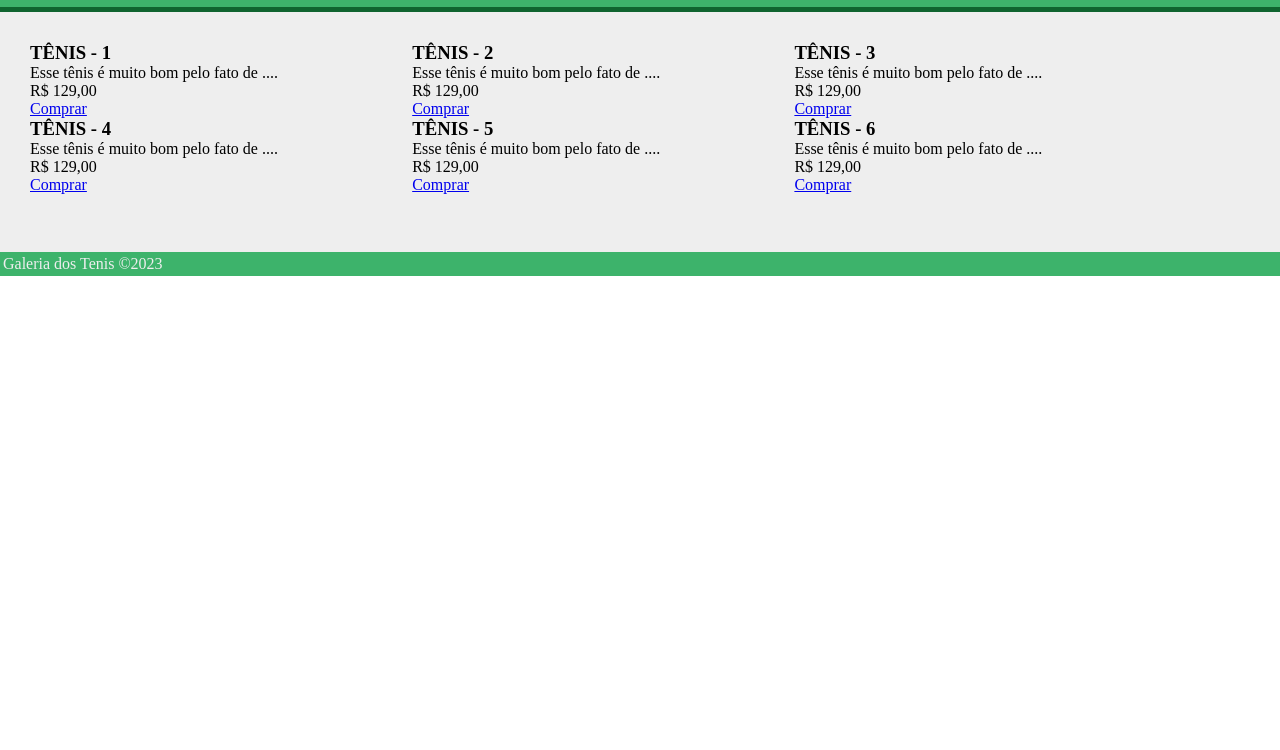
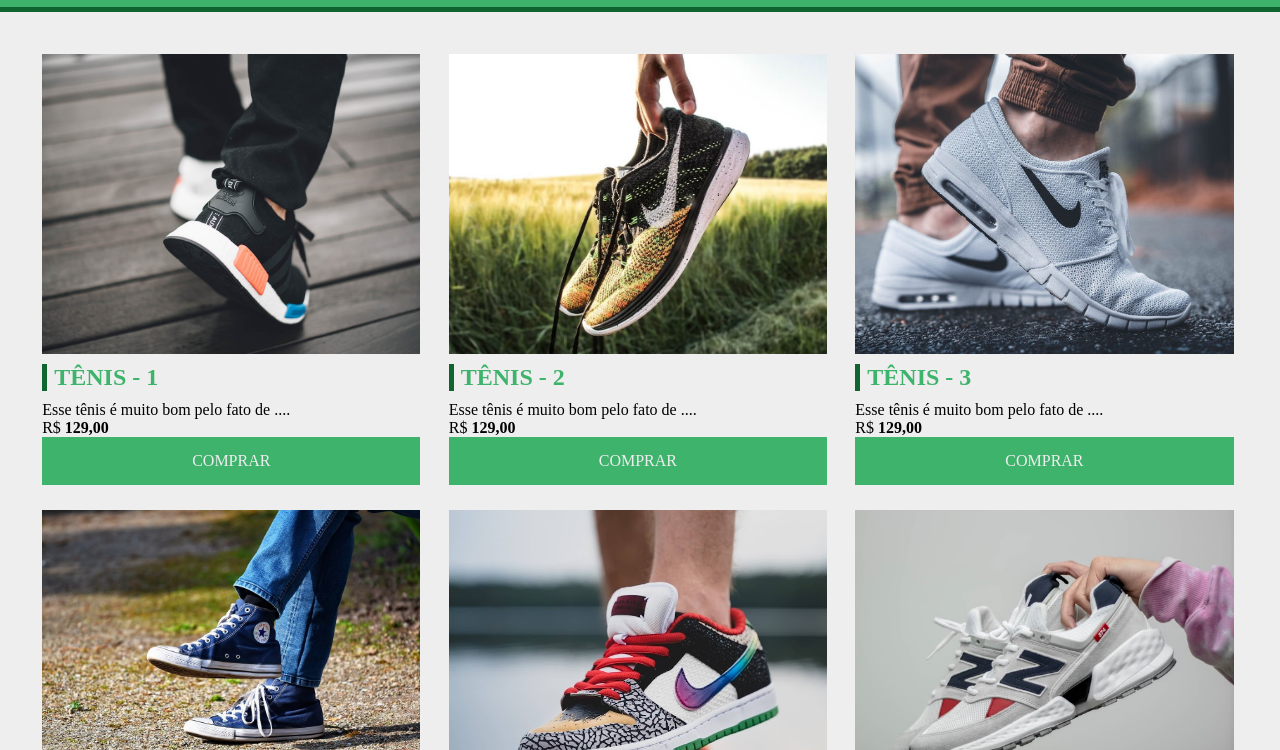
Before and after one commit to vfideelis/projeto-css-html, a plain HTML site: page index.html in a window 1280 px wide. Shown: the part 50-800 px from the top of the page. Drawn offline with Linux system fonts and the light colour scheme.

Commit message:
salvando

```diff
--- a/css/style.css
+++ b/css/style.css
@@ -21,9 +21,48 @@ header{
 .card{
     width: 31%;
     display: inline-block;
-
+    margin: 1%; 1%;
+    padding:15px
+    margin-bottom: 10px;
 }
 
+/*Trabalhando as imagens*/
+.product-image{
+    height: 300px;
+    width: 100%;
+    margin-bottom: 10px;
+    background-position: center;
+    background-size: cover;
+}
+#img-1{
+    background-image: url('../img/tenis1.jpg');
+}
+#img-2{
+    background-image:url(../img/tenis2.jpg);
+}
+
+#img-3{
+    background-image: url(../img/tenis3.jpg);
+}
+#img-4{
+    background-image: url('../img/tenis4.jpg');
+}#img-5{
+    background-image: url('../img/tenis5.jpg');
+}#img-6{
+    background-image: url('../img/tenis6.jpg');
+}
+/*Aqui vamos trabalhar as fontes*/
+h3{
+    margin-bottom: 10px;
+    color: #3db36b;
+    border-left:5px solid #0f642f;
+    padding-left: 7px;
+    font-size: 24px;
+}
+
+.bold{
+    font-weight: bold;
+}
 /*Aqui vamos trabalhar o rodape*/
 footer{
     background-color: #3db36b;
@@ -31,3 +70,21 @@ footer{
     border-top: 3px;
     padding: 3px;
 }
+/*Aqui vamos trabalhar os botoes "comprar"*/
+.btn{
+    display: block;
+    width: 100%;
+    text-align: center;
+    text-decoration: none;
+    text-transform: uppercase;
+    background-color: #3db36b;
+    color: #eee;
+    padding: 15px;
+    border: radius 5px;
+    transition:5s;
+}
+
+/*Btn hover na hora que passa o mouse em cima ele faz uma animação de trocar a cor*/
+.btn:hover{
+    background-color: #0f642f;
+}
--- a/index.html
+++ b/index.html
@@ -24,7 +24,7 @@
                   R$
                   <span class="bold">129,00 </span>
                 </p>
-                <a href="#">Comprar</a>
+                <a href="#" class="btn">Comprar</a>
             </div>
             <div class="card">
                 <div class="product-image " id="img-2"></div>
@@ -34,7 +34,7 @@
                   R$
                   <span class="bold">129,00 </span>
                 </p>
-                <a href="#">Comprar</a>
+                <a href="#" class="btn">Comprar</a>
             </div>
             <div class="card">
                 <div class="product-image " id="img-3"></div>
@@ -44,7 +44,7 @@
                   R$
                   <span class="bold">129,00 </span>
                 </p>
-                <a href="#">Comprar</a>
+                <a href="#" class="btn">Comprar</a>
             </div>
             <div class="card">
                 <div class="product-image " id="img-4"></div>
@@ -54,7 +54,7 @@
                   R$
                   <span class="bold">129,00 </span>
                 </p>
-                <a href="#">Comprar</a>
+                <a href="#" class="btn">Comprar</a>
             </div>
             <div class="card">
                 <div class="product-image " id="img-5"></div>
@@ -64,7 +64,7 @@
                   R$
                   <span class="bold">129,00 </span>
                 </p>
-                <a href="#">Comprar</a>
+                <a href="#" class="btn">Comprar</a>
             </div>
             <div class="card">
                 <div class="product-image " id="img-6"></div>
@@ -74,7 +74,7 @@
                   R$
                   <span class="bold">129,00 </span>
                 </p>
-                <a href="#">Comprar</a>
+                <a href="#" class="btn">Comprar</a>
             </div>
             </section>
         </main>
```
